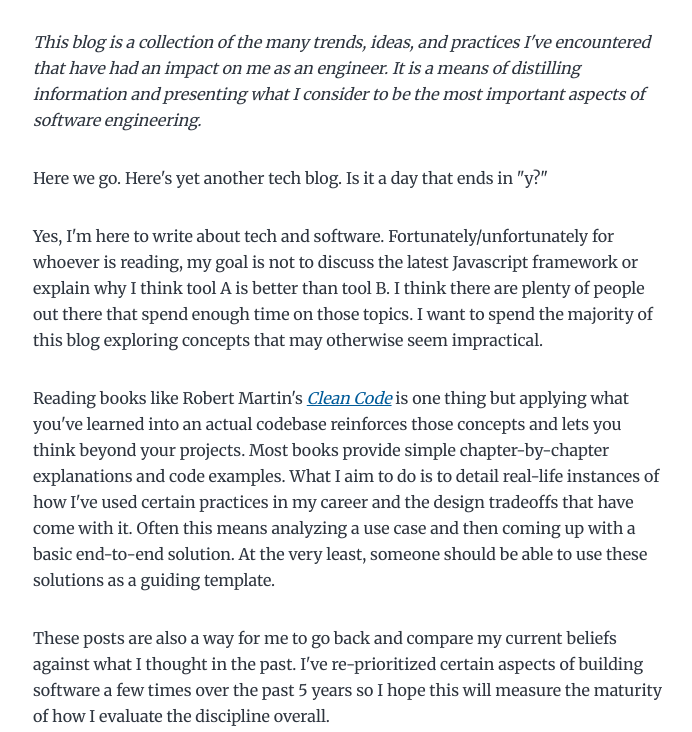
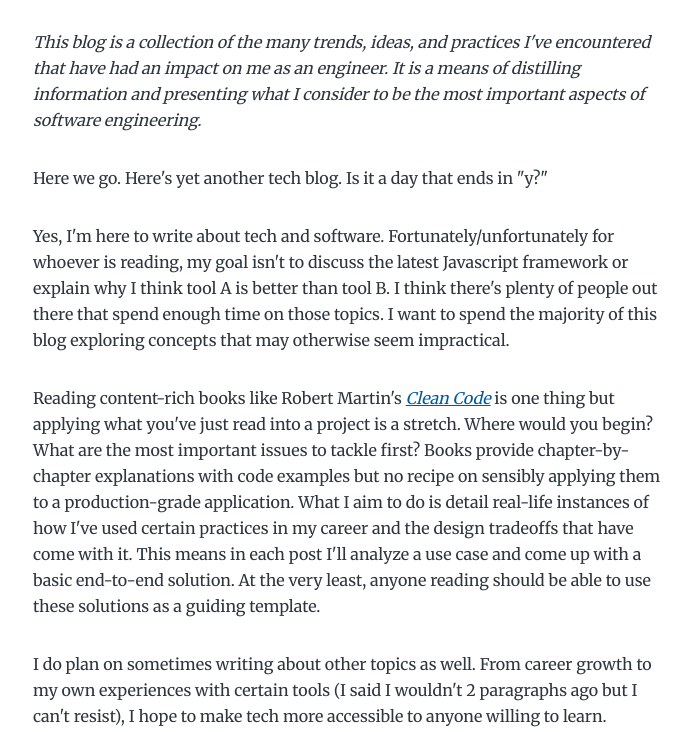
Before and after one commit to ShababKarim/my-blog, a Gatsby site: page /welcome/ in a window 1280 px wide. Shown: the part 211-943 px from the top of the page, without its empty margins (291-983 px from the left). Built offline with nearby package versions, Linux system fonts and the light colour scheme; Gatsby itself is replaced by a stand-in of ours.

Commit message:
mod: update first post

```diff
--- a/content/blog/welcome/index.md
+++ b/content/blog/welcome/index.md
@@ -12,20 +12,26 @@ aspects of software engineering.*
 
 Here we go. Here's yet another tech blog. Is it a day that ends in "y?"
 
-Yes, I'm here to write about tech and software. Fortunately/unfortunately for whoever is reading, my goal is not to
-discuss the latest Javascript framework or explain why I think tool A is better than tool B. I think there are plenty of people
+Yes, I'm here to write about tech and software. Fortunately/unfortunately for whoever is reading, my goal isn't to
+discuss the latest Javascript framework or explain why I think tool A is better than tool B. I think there's plenty of people
 out there that spend enough time on those topics. I want to spend the majority of this blog exploring concepts that
 may otherwise seem impractical.
 
-Reading books like Robert Martin's *[Clean Code](https://www.amazon.com/Clean-Code-Handbook-Software-Craftsmanship/dp/0132350882)*
-is one thing but applying what you've learned into an actual codebase reinforces those concepts and lets you think
-beyond your projects. Most books provide simple chapter-by-chapter explanations and code examples. What I aim to do
-is to detail real-life instances of how I've used certain practices in my career and the design tradeoffs
-that have come with it. Often this means analyzing a use case and then coming up with a basic end-to-end solution. At
-the very least, someone should be able to use these solutions as a guiding template.
+Reading content-rich books like Robert Martin's *[Clean Code](https://www.amazon.com/Clean-Code-Handbook-Software-Craftsmanship/dp/0132350882)*
+is one thing but applying what you've just read into a project is a stretch. Where would you begin? What are the most
+important issues to tackle first? Books provide chapter-by-chapter explanations with code examples but no recipe on
+sensibly applying them to a production-grade application. What I aim to do is detail real-life instances of how I've used
+certain practices in my career and the design tradeoffs that have come with it. This means in each post I'll analyze
+a use case and come up with a basic end-to-end solution. At the very least, anyone reading should be able to use these
+solutions as a guiding template.
+
+I do plan on sometimes writing about other topics as well. From career growth to my own experiences with certain tools (I said
+I wouldn't 2 paragraphs ago but I can't resist), I hope to make tech more accessible to anyone willing to learn. Sometimes
+software engineering seems like tutorial-hell, but it simply comes down to our ability to differentiate what is important
+from what is noise.
 
 These posts are also a way for me to go back and compare my current beliefs against what I thought in the past.
-I've re-prioritized certain aspects of building software a few times over the past 5 years so I hope this will measure
-the maturity of how I evaluate the discipline overall.
+I've re-prioritized certain aspects of building software a few times over the last 5 years, so I hope writing
+will help me track changes in how I evaluate the discipline overall.
 
-So welcome! I hope you'll join me on this journey of building things that impact the world ☺️
+If you've stuck around, welcome! It's going to be an exciting journey of building things that impact the world! ☺️
```
